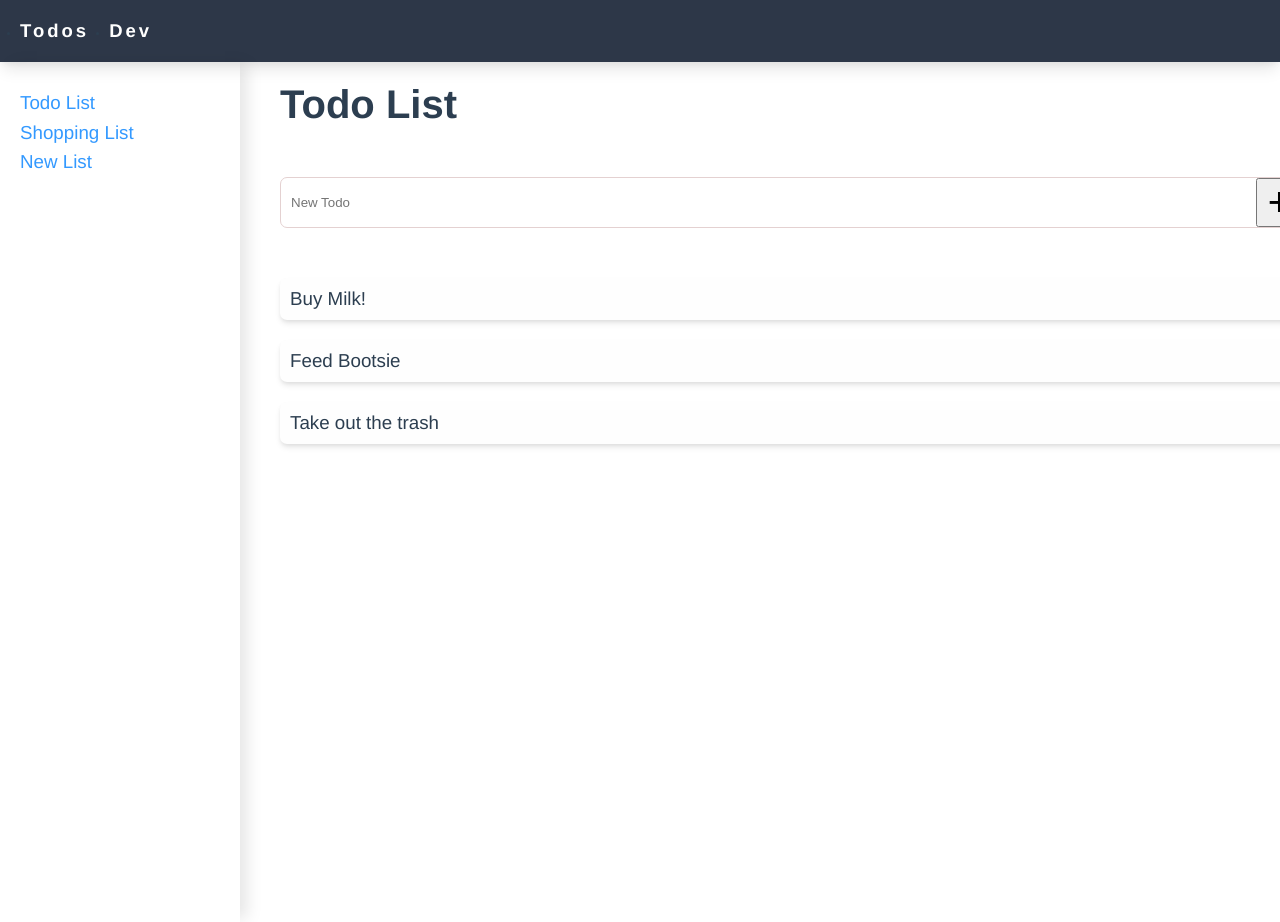
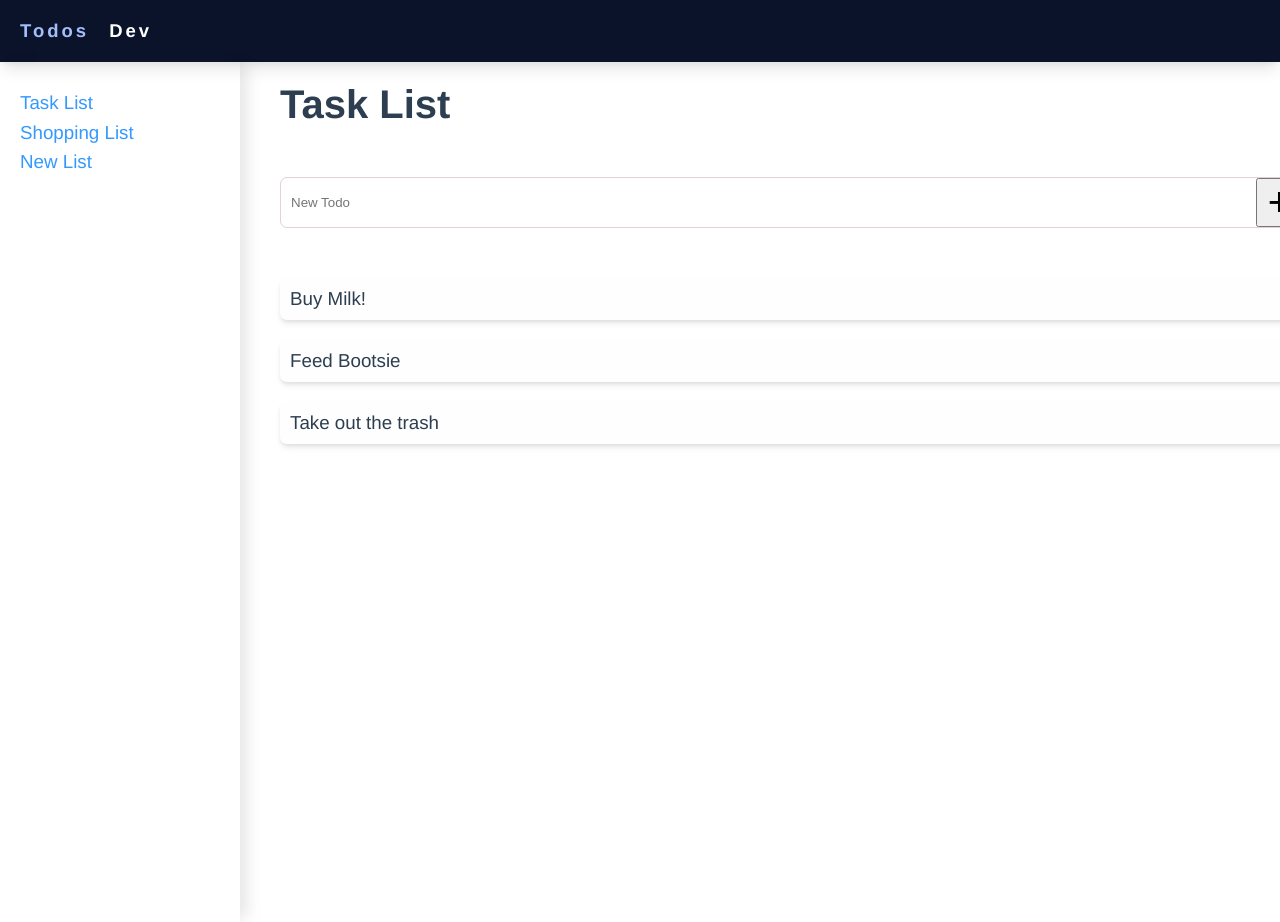
Before and after one commit to unChartedZone/todo-app, a React (Create React App) app: page /todos/1 in a window 1280 px wide. Shown: the top 922 px of the page. Built offline with nearby package versions, Linux system fonts and the light colour scheme.

Commit message:
todos not filters list based on route

```diff
--- a/src/Router.js
+++ b/src/Router.js
@@ -17,7 +17,7 @@ const Router = () => {
         <Route exact path="/">
           <Redirect to="/todos" />
         </Route>
-        <Route exact path="/todos/:collectionId?" children={<Todos />} />
+        <Route exact path="/todos/:id?" children={<Todos />} />
         <Route exact path="/about" component={About} />
         <Route exact path="/dev" component={Dev} />
       </Switch>
--- a/src/components/Navbar.js
+++ b/src/components/Navbar.js
@@ -9,7 +9,6 @@ const Navbar = () => {
           <li className="nav__item">
             <NavLink
               activeClassName="nav__link--active"
-              exact
               className="nav__link"
               to="/todos/"
             >
--- a/src/components/Sidebar.js
+++ b/src/components/Sidebar.js
@@ -5,15 +5,26 @@ const Sidebar = (props) => {
   return (
     <div className="sidebar">
       <ul className="sidebar__list">
-        {props.collections.map((list) => {
+        {Object.keys(props.collections).map((collectionId) => {
+          return (
+            <li key={collectionId} className="sidebar__item">
+              <NavLink className="sidebar__link" to={`/todos/${collectionId}`}>
+                {props.collections[collectionId].name}
+              </NavLink>
+            </li>
+          );
+        })}
+        {/* {props.collections.map((list) => {
           return (
             <li key={list.collectionId} className="sidebar__item">
               <NavLink className="sidebar__link" to={`/todos/${list.collectionId}`}>{list.name}</NavLink>
             </li>
           );
-        })}
+        })} */}
         <li className="sidebar__item">
-          <NavLink className="sidebar__link" to="/todos">New List</NavLink>
+          <NavLink className="sidebar__link" to="/todos">
+            New List
+          </NavLink>
         </li>
       </ul>
     </div>
--- a/src/scss/abstracts/_variables.scss
+++ b/src/scss/abstracts/_variables.scss
@@ -0,0 +1,6 @@
+// Color Scheme Colors
+$color-1: #0b132b;
+$color-2: #1c2541;
+$color-3: #3a506b;
+$color-4: #5bc0be;
+$color-4: #6fffe9;
--- a/src/scss/components/_navbar.scss
+++ b/src/scss/components/_navbar.scss
@@ -1,11 +1,12 @@
 .nav {
-  background-color: #2d3748;
+  background-color: $color-1;
   box-shadow: 0 10px 15px -3px rgba(0, 0, 0, 0.1),
     0 4px 6px -2px rgba(0, 0, 0, 0.05);
   padding: 2rem;
 
   &__items {
     display: flex;
+    list-style: none;
 
     & > * + * {
       margin-left: 2rem;
--- a/src/views/Todos.js
+++ b/src/views/Todos.js
@@ -1,30 +1,49 @@
-import React, { useState } from 'react';
+import React, { useState, useEffect } from 'react';
 import { useParams } from 'react-router-dom';
 import Sidebar from '../components/Sidebar';
 
 const Todos = (props) => {
-  let { collectionId } = useParams();
+  let { id } = useParams();
 
+  const [collectionId, setCollectionId] = useState(id);
   const [newTodo, setNewTodo] = useState('');
+  const [todos, setTodos] = useState([]);
 
-  const [todos, setTodos] = useState([
-    { id: 1, title: 'Buy Milk!' },
-    { id: 2, title: 'Feed Bootsie' },
-    { id: 3, title: 'Take out the trash' },
-  ]);
+  const mounted = () => {
+    console.log('Mounted!');
+  };
 
-  const collections = [
-    { collectionId: 1, name: 'Todo List', todosId: 1 },
-    { collectionId: 2, name: 'Shopping List', todosId: 2 },
-  ];
+  const routeChanged = () => {
+    console.log(`List changed to ${id}!`);
+    if (id) {
+      setTodos([...sampleTodoLists[id]]);
+    }
+  };
+
+  useEffect(routeChanged, [id]);
+
+  useEffect(mounted, []);
+
+  const collections = {
+    1: { name: 'Task List', todosId: 1 },
+    2: { name: 'Shopping List', todosId: 2 },
+  };
+
+  const sampleTodoLists = {
+    1: [
+      { id: 1, title: 'Buy Milk!' },
+      { id: 2, title: 'Feed Bootsie' },
+      { id: 3, title: 'Take out the trash' },
+    ],
+    2: [],
+  };
 
   const addTodo = (e) => {
     e.preventDefault();
-    if(newTodo === '') {
-      console.log('Empty Todo!')
-      return
+    if (newTodo === '') {
+      console.log('Empty Todo!');
+      return;
     }
-
 
     setTodos([
       ...todos,
@@ -40,7 +59,7 @@ const Todos = (props) => {
     <div className="todos">
       <Sidebar collections={collections} />
       <div className="todos__content container mx-4">
-        <h1 className="h1">{collectionId ? collections[collectionId - 1].name : 'New List'}</h1>
+        <h1 className="h1">{id ? collections[id].name : 'New List'}</h1>
         <div className="text-field mt-10">
           <form className="text-field__form">
             <input
```
